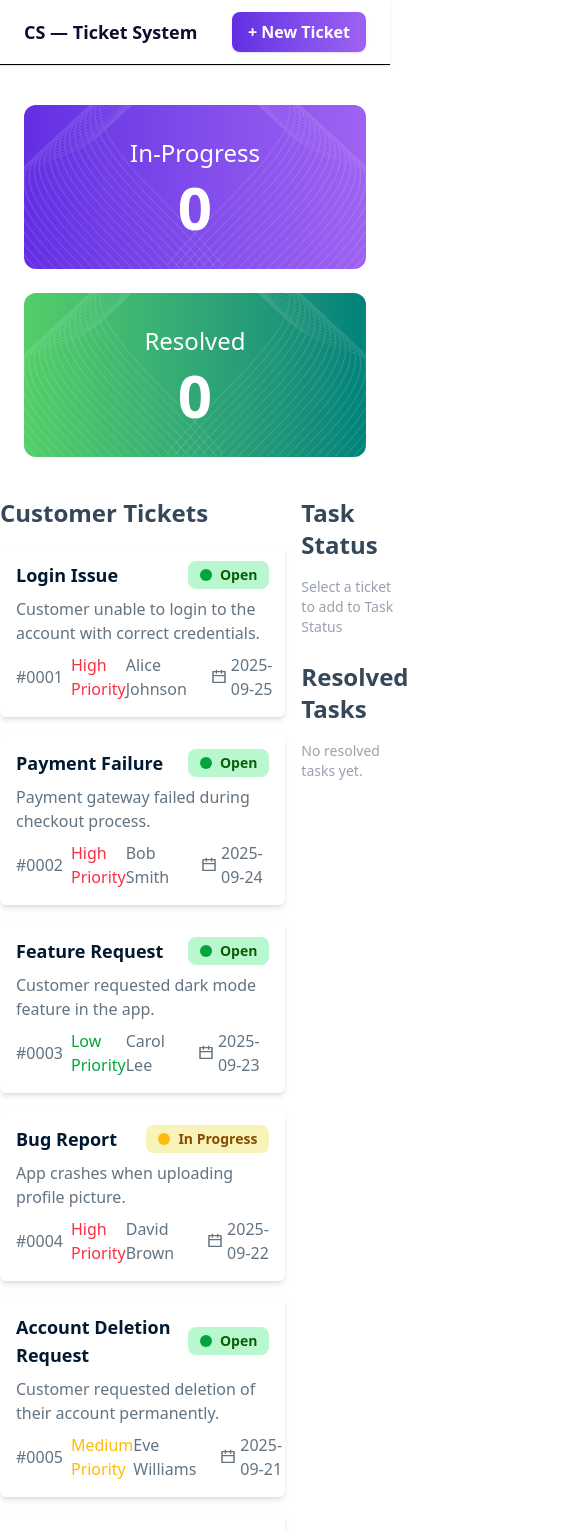
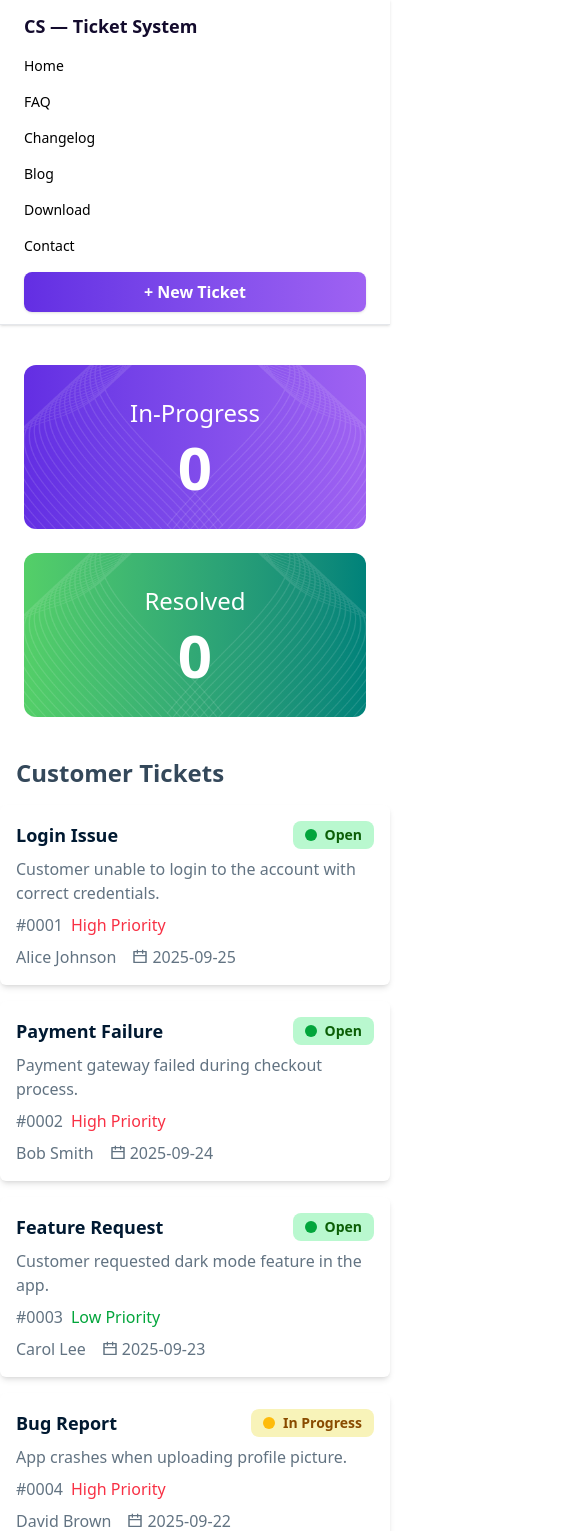
Before and after one commit to codewithrabby/customer-support-zone-by-react, a React (Vite) app: page / in a window 390 px wide. Shown: the top 1531 px of the page, 585 px wide, since content can reach past the window. Built offline with nearby package versions, Linux system fonts and the light colour scheme.

Commit message:
added mobile responsive

```diff
--- a/src/App.jsx
+++ b/src/App.jsx
@@ -18,15 +18,15 @@ function App() {
   const customersPromise = fetchCusomers()
   return (
     <>
-      {/* ===== NAVBAR Section Starts from here... ===== */}
-      <nav className="w-full bg-white shadow-sm border-b">
-        <div className="max-w-7xl mx-auto flex justify-between items-center px-6 py-3">
+      {/* ===== NavBar Section Starts from here... ===== */}
+      <nav className="w-full bg-white shadow-sm border-b border-gray-200">
+        <div className="max-w-7xl mx-auto px-6 py-3 flex flex-col md:flex-row md:justify-between md:items-center gap-4 md:gap-0">
           <div className="font-bold text-lg">
             <h3 className='text-[#130B2D]'>CS — Ticket System</h3>
           </div>
 
-        <div className='flex items-center'>
-          <ul className="hidden md:flex gap-6 text-sm text-[#000000] font-medium">
+          <div className="flex flex-col md:flex-row md:items-center gap-4 md:gap-6">
+            <ul className="flex flex-col md:flex-row gap-4 md:gap-6 text-sm text-[#000000] font-medium">
               <li className="hover:text-black cursor-pointer">Home</li>
               <li className="hover:text-black cursor-pointer">FAQ</li>
               <li className="hover:text-black cursor-pointer">Changelog</li>
@@ -34,12 +34,11 @@ function App() {
               <li className="hover:text-black cursor-pointer">Download</li>
               <li className="hover:text-black cursor-pointer">Contact</li>
             </ul>
-          <button className="ml-4 bg-gradient-to-r from-[#632EE3] to-[#9F62F2] text-md text-[#FFFFFF] font-semibold px-4 py-2 rounded-lg shadow hover:bg-purple-700">
-            + New Ticket
-          </button>
+            <button className="bg-gradient-to-r from-[#632EE3] to-[#9F62F2] text-md text-[#FFFFFF] font-semibold px-4 py-2 rounded-lg shadow hover:bg-purple-700">+ New Ticket</button>
           </div>
         </div>
       </nav>
+
 
       {/* ===== BANNER Section Starts from here... ===== */}
       <section className="max-w-7xl mx-auto grid md:grid-cols-2 gap-6 px-6 py-10">
@@ -68,7 +67,7 @@ function App() {
       </Suspense>
 
       {/* ===== FOOTER Section Starts from here...  ===== */}
-      <footer className="bg-[#000000] text-gray-300 mt-auto">
+      <footer className="bg-[#000000] text-gray-300 mt-10">
         <div className="max-w-7xl mx-auto grid grid-cols-1 md:grid-cols-5 gap-8 px-6 py-12">
           <div className="">
             <h2 className="font-bold text-[#FFFFFF] text-2xl">CS — Ticket System</h2>
@@ -112,8 +111,8 @@ function App() {
             </ul>
           </div>
         </div>
-        <div className="border-t w-7xl mx-auto border-gray-800 text-center text-sm py-4">
-          <p className='text-[#FAFAFA]'>©2025 CS — Ticket System. All rights reserved. </p>
+        <div className="border-t max-w-7xl mx-auto border-gray-800 text-center text-sm py-4">
+          <p className="text-[#FAFAFA]">©2025 CS — Ticket System. All rights reserved.</p>
         </div>
       </footer>
     </>
--- a/src/components/CustomersTicketsAndAside.jsx
+++ b/src/components/CustomersTicketsAndAside.jsx
@@ -1,4 +1,4 @@
-import React, { use, useState, } from 'react';
+import React, { use, useState } from 'react';
 import calenderImg from "../assets/ri_calendar-line.png";
 
 const CustomersTickets = ({ customersPromise }) => {
@@ -21,11 +21,16 @@ const CustomersTickets = ({ customersPromise }) => {
   };
 
   return (
-    <div className="max-w-7xl mx-auto flex gap-4">
-      {/* Left Section: Customer Tickets */}
-      <div className="w-3/4 space-y-4">
-        <h2 className="text-[#34485A] font-semibold text-2xl mb-4">Customer Tickets</h2>
+    <div className="max-w-7xl mx-auto flex flex-col lg:flex-row gap-4">
 
+      {/* Customer Tickets Section */}
+      <div className="lg:w-3/4 w-full">
+        <h2 className="text-[#34485A] font-semibold text-2xl mb-4 ml-4 lg:ml-0">
+          Customer Tickets
+        </h2>
+
+        {/* Responsive grid */}
+        <div className="grid grid-cols-1 md:grid-cols-2 gap-4">
           {customersData.map((customer) => {
             let priorityColor = '';
             if (customer.customerPriority.toLowerCase().includes('high')) {
@@ -57,16 +62,23 @@ const CustomersTickets = ({ customersPromise }) => {
                     {customer.status}
                   </span>
                 </div>
+
                 <p className="text-[#627382]">{customer.description}</p>
-              <div className="flex justify-between items-center">
-                <div className="flex justify-between items-center gap-2">
+
+                {/* Info Section (id/priority + name/date) */}
+                <div className="flex flex-col sm:flex-row sm:justify-between sm:items-center gap-2">
+                  {/* id & priority */}
+                  <div className="flex items-center gap-2">
                     <span className="text-[#627382]">{customer.id}</span>
                     <p className={priorityColor}>{customer.customerPriority}</p>
                   </div>
-                <div className="flex justify-between items-center gap-2 text-[#627382]">
-                  <p className="mr-4">{customer.customerName}</p>
+
+                  {/* name & date */}
+                  <div className="flex items-center gap-2 text-[#627382]">
+                    <p className="mr-2">{customer.customerName}</p>
                     <span className="flex items-center gap-1">
-                    <img src={calenderImg} alt="Calendar" className="w-4 h-4" /> {customer.date}
+                      <img src={calenderImg} alt="Calendar" className="w-4 h-4" />
+                      {customer.date}
                     </span>
                   </div>
                 </div>
@@ -74,10 +86,10 @@ const CustomersTickets = ({ customersPromise }) => {
             );
           })}
         </div>
+      </div>
 
-      {/* Right Section: Aside */}
-      <div className="w-1/4 space-y-6">
-        {/* Task Status Section */}
+<div className="lg:w-1/4 w-full space-y-6 ml-4 lg:ml-0">
+  {/* Task Status */}
   <div className="space-y-2">
     <h3 className="text-2xl text-[#34485A] font-semibold pb-2">Task Status</h3>
     {tasks.length === 0 && <p className="text-gray-400 text-sm">Select a ticket to add to Task Status</p>}
@@ -94,7 +106,7 @@ const CustomersTickets = ({ customersPromise }) => {
     ))}
   </div>
 
-        {/* Resolved Tasks Section */}
+  {/* Resolved Tasks */}
   <div className="space-y-2">
     <h3 className="text-2xl text-[#34485A] font-semibold pb-2">Resolved Tasks</h3>
     {resolvedTasks.length === 0 && <p className="text-gray-400 text-sm">No resolved tasks yet.</p>}
```
Lines whose indentation alone changed are shown as unchanged.
